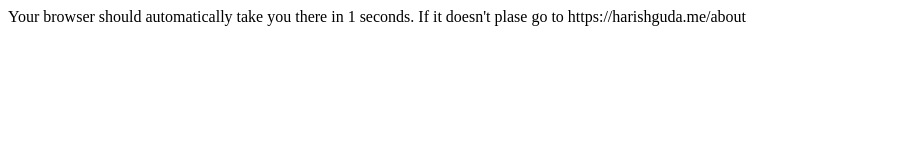
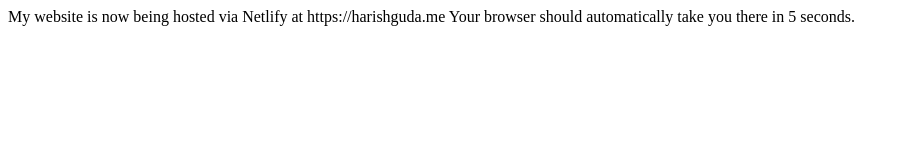
Before and after one commit to harish-guda/harish-guda.github.io, a plain HTML site: page index.html in a window 1280 px wide. Shown: the whole page, without its empty margins (0-909 px from the left). Drawn offline with Linux system fonts and the light colour scheme.

Commit message:
updated redirect

```diff
--- a/index.html
+++ b/index.html
@@ -2,15 +2,12 @@
 
 <HEAD>
 <TITLE>My personal website is available at</TITLE>
-<META HTTP-EQUIV="refresh" CONTENT="1;URL=https://harishguda.me/about">
+<META HTTP-EQUIV="refresh" CONTENT="5;URL=https://harishguda.me/about">
 </HEAD>
 
 <BODY>
-
-Your browser should automatically take you there in 1 seconds.
-
-If it doesn't plase go to https://harishguda.me/about
-
+    My website is now being hosted via Netlify at https://harishguda.me
+    Your browser should automatically take you there in 5 seconds.
 </BODY>
 
 </HTML>
```
